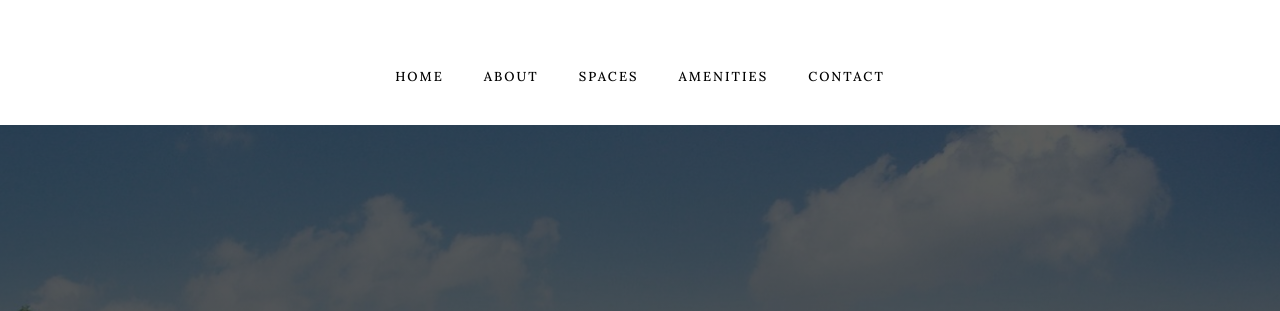
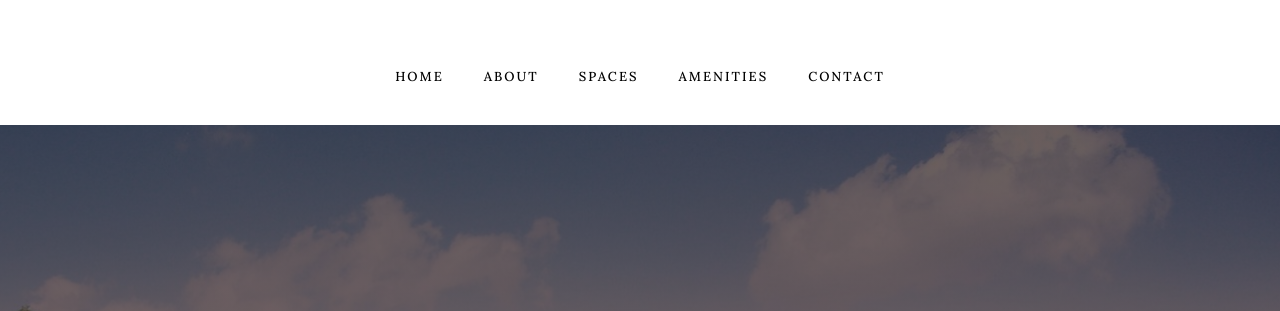
Before and after one commit to FrancisMurayaDev/urban-haven-apartments, a website built with Vite: page index.html in a window 1280 px wide. Shown: the part 132-443 px from the top of the page. Built offline with nearby package versions, Linux system fonts and the light colour scheme; a web font is replaced by a local one.

Commit message:
update hero bg gradient

```diff
--- a/src/style.css
+++ b/src/style.css
@@ -146,7 +146,7 @@ font-weight: 700;
 /* Hero Section Stylings */
 .hero-section {
   min-height: 100vh;
-  background-image: linear-gradient(rgba(0, 0, 0, 0.642), rgba(0, 0, 0, 0.692)), url(../assets/img/hero-bckg.jpg);
+  background-image: linear-gradient(rgba(21, 2, 2, 0.642), rgba(101, 53, 53, 0.692)), url(../assets/img/hero-bckg.jpg);
   background-position:center;
   background-size: cover;
   display: flex;
```
